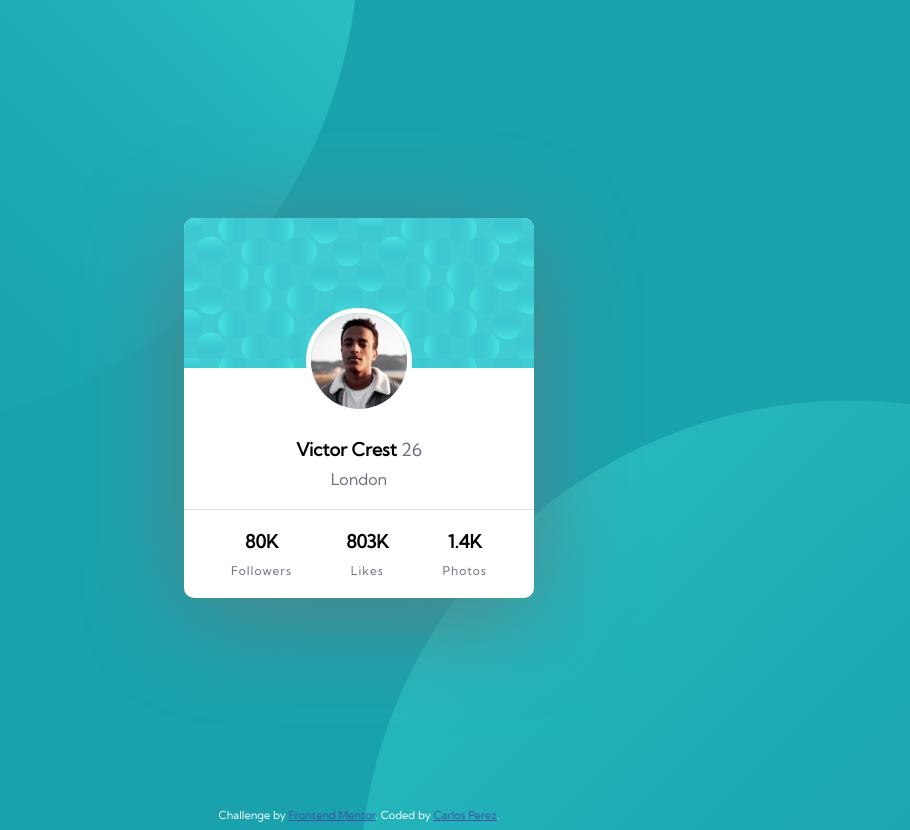
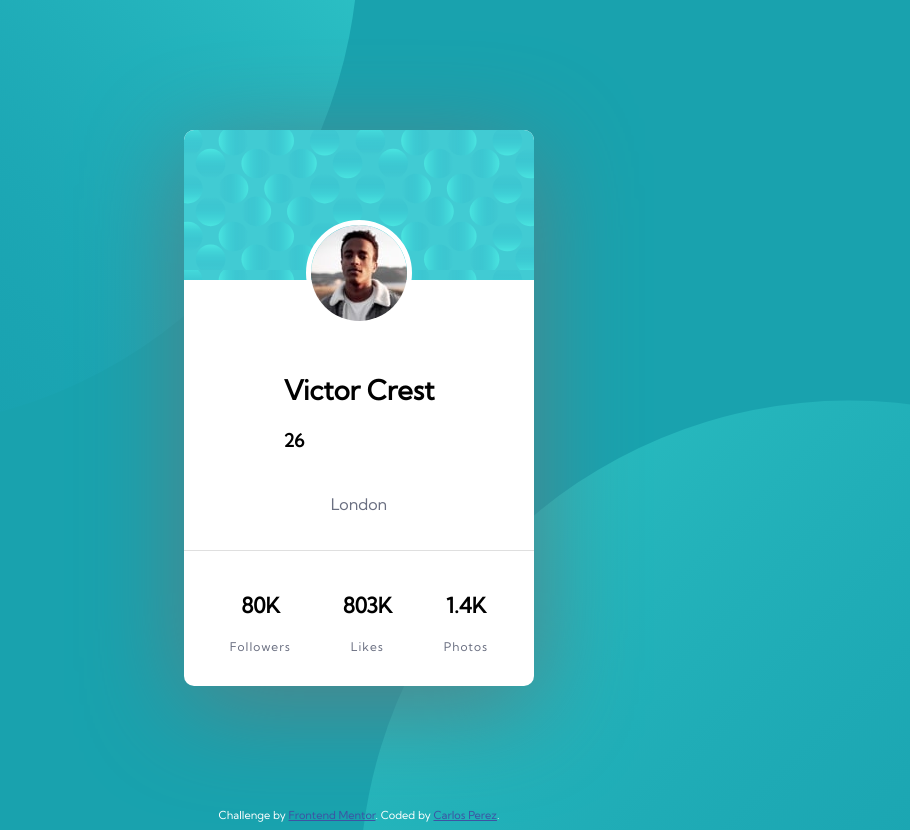
Before and after one commit to Carlos-A-P/profile-card-component-main, a plain HTML site: page index.html in a window 1280 px wide. Shown: the whole page, without its empty margins (281-1191 px from the left). Drawn offline with Linux system fonts and the light colour scheme.

Commit message:
Update index.html
added some header tags and p tags

```diff
--- a/index.html
+++ b/index.html
@@ -24,22 +24,22 @@
       <section class="topContent">
         <div class="image"><img src="images/image-victor.jpg" alt="image of victor">
         </div>
-        <div class="name">Victor Crest <span>26</span></div>
-        <div class="city">London</div>
+        <div class="name"><h1>Victor Crest</h1><p>26</p></div>
+        <div class="city"><p>London</p></div>
       </section>
 
       <section class="bottomContent">
         <div class="stats1">
-          <div class="number">80K</div>
-          <div class="subText">Followers</div>
+          <div class="number"><h3>80K</h3></div>
+          <div class="subText"><p>Followers</p></div>
         </div>
         <div class="stats2">
-          <div class="number">803K</div>
-          <div class="subText">Likes</div>
+          <div class="number"><h3>803K</h3></div>
+          <div class="subText"><p>Likes</p></div>
         </div>
         <div class="stats3">
-          <div class="number">1.4K</div>
-          <div class="subText">Photos</div>
+          <div class="number"><h3>1.4K</h3></div>
+          <div class="subText"><p>Photos</p></div>
         </div>
       </section>
 
```
